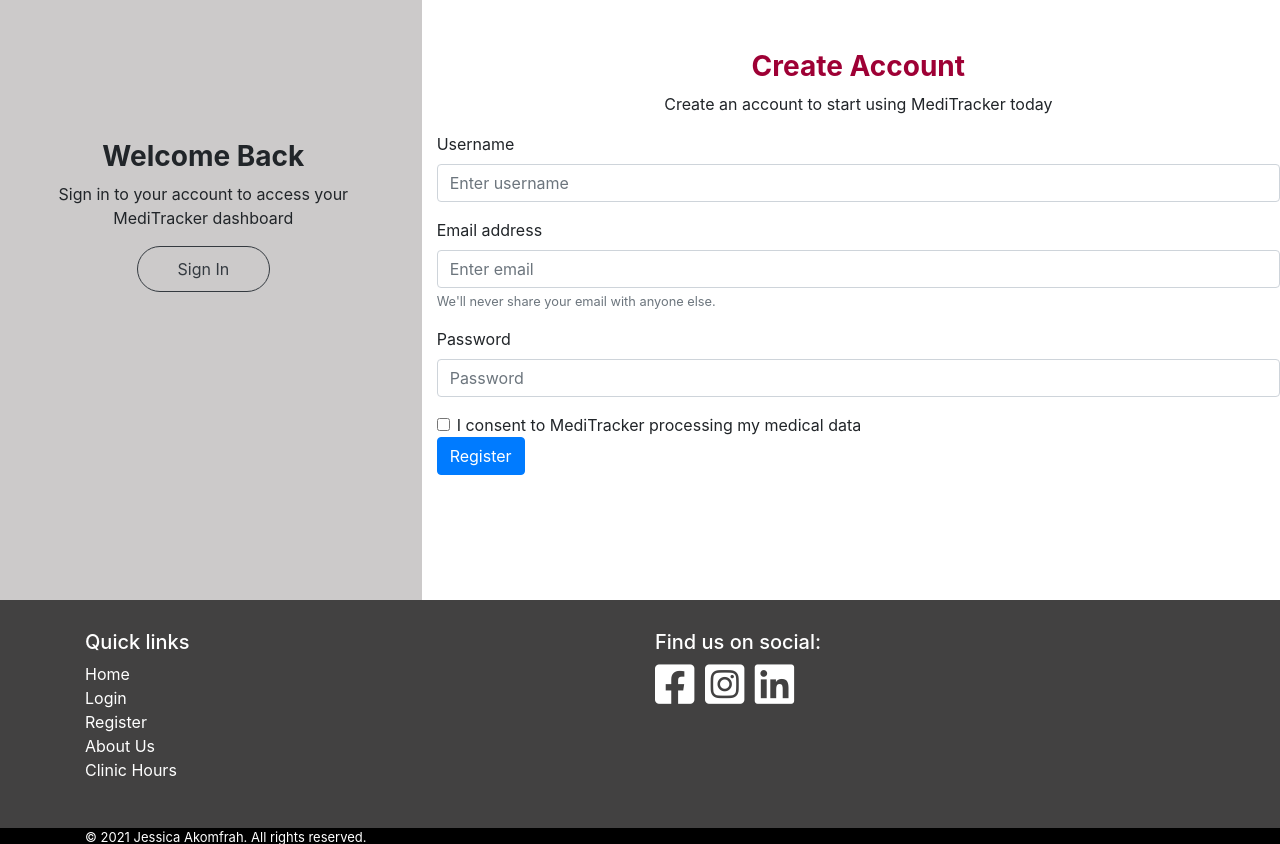
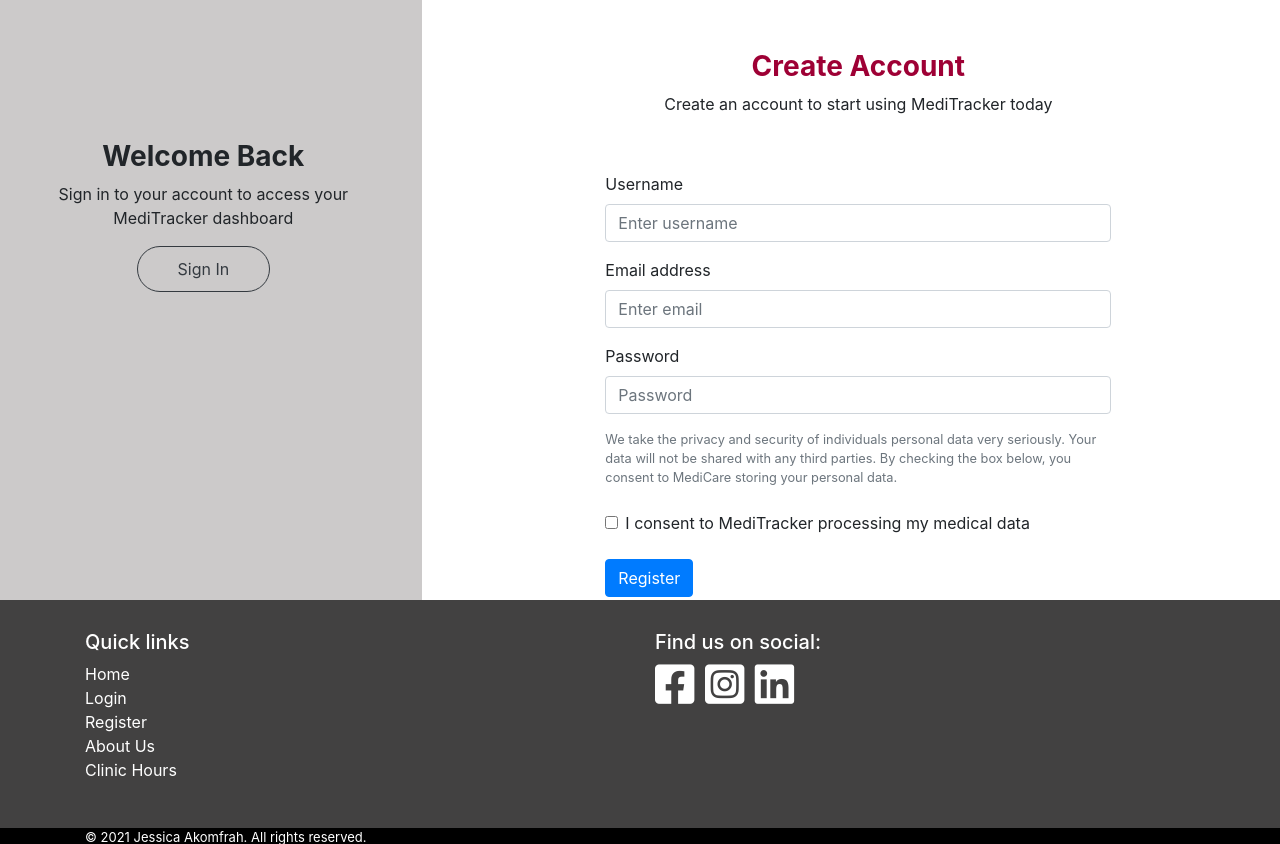
Before and after one commit to JessicaJuliet/meditracker, a Flask app: page /register in a window 1280 px wide. Shown: the part 206-1050 px from the top of the page. Run offline with Flask 2, Linux system fonts and the light colour scheme; some libraries are stand-ins or nearby versions.

Commit message:
Add gdpr statement to form on register page

```diff
--- a/static/css/style.css
+++ b/static/css/style.css
@@ -158,3 +158,9 @@
 .create-account {
     padding-top: 50px;
 }
+
+.form {
+    padding-top: 40px;
+    max-width: 60%;
+    margin: 0 auto;
+}
--- a/templates/pages/register.html
+++ b/templates/pages/register.html
@@ -16,7 +16,7 @@
             <p>Create an account to start using MediTracker today</p>
             <!-- Form Starts -->
             <!-- Resource: https://getbootstrap.com/docs/4.0/components/forms/ -->
-            <form method="POST" action="{{ url_for('register') }}">
+            <form class="form" method="POST" action="{{ url_for('register') }}">
                 <!-- Username -->
                 <div class="form-group">
                     <label for="username">Username</label>
@@ -25,19 +25,22 @@
                 <!-- Email Address -->
                 <div class="form-group">
                     <label for="email">Email address</label>
-                    <input id="email" name="email" type="email" class="form-control" aria-describedby="emailHelp" placeholder="Enter email" required>
-                    <small id="emailHelp" class="form-text text-muted">We'll never share your email with anyone else.</small>
+                    <input id="email" name="email" type="email" class="form-control" placeholder="Enter email" required>
                 </div>
                 <!-- Password -->
                 <div class="form-group">
                     <label for="password">Password</label>
                     <input id="password" name="password" type="password" class="form-control" placeholder="Password" required>
                 </div>
+                <!-- GDPR -->
+                <small id="gdpir" class="gdpr form-text text-muted">We take the privacy and security of individuals personal data very seriously. Your data will not be shared with any third parties. By checking the box below, you consent to MediCare storing your personal data.</small>
+                <br>
                 <!-- Check Box -->
                 <div class="form-check">
                     <input type="checkbox" class="form-check-input" id="checkbox" required>
                     <label class="form-check-label" for="checkbox">I consent to MediTracker processing my medical data</label>
                 </div>
+                <br>
                 <!-- Register button -->
                 <button type="submit" class="btn btn-primary">
                     Register
```
